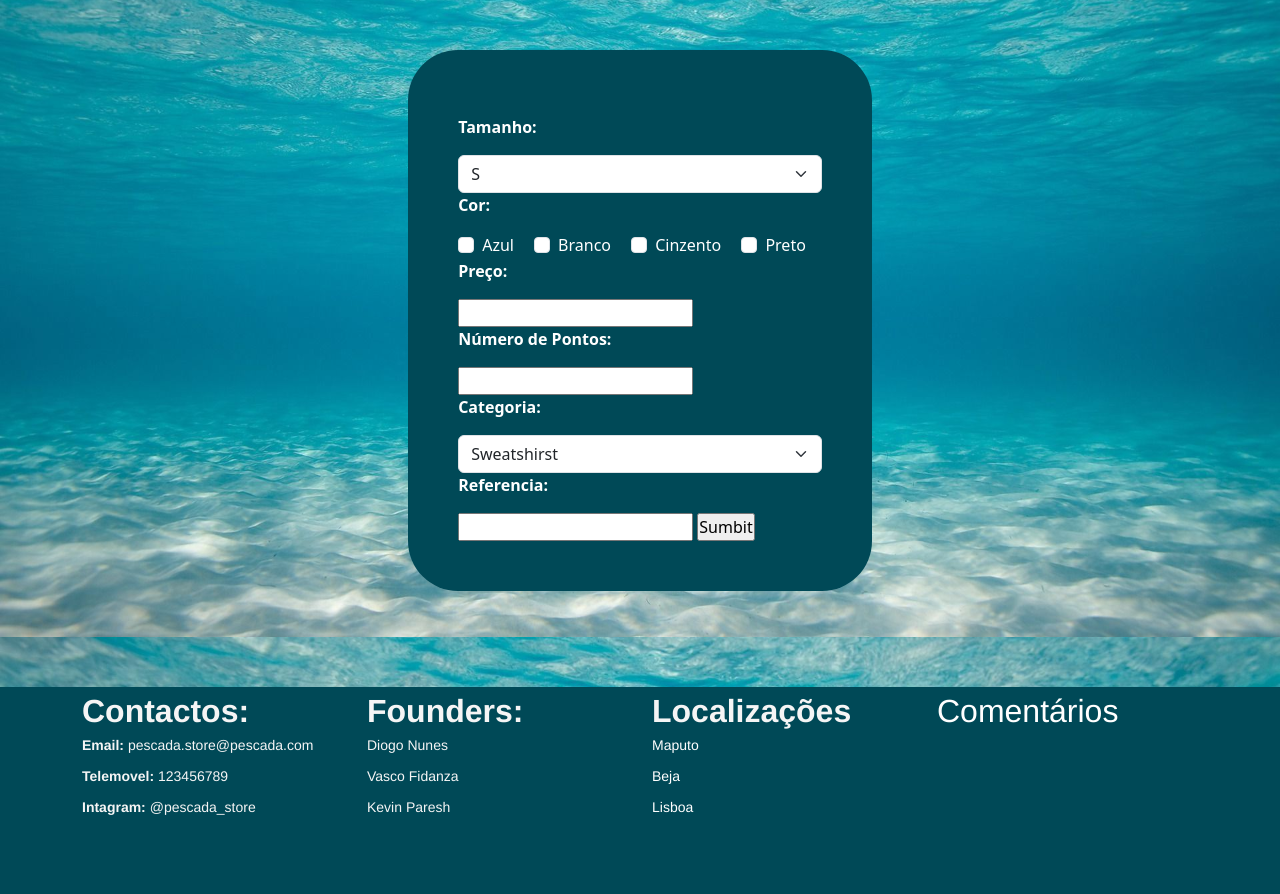
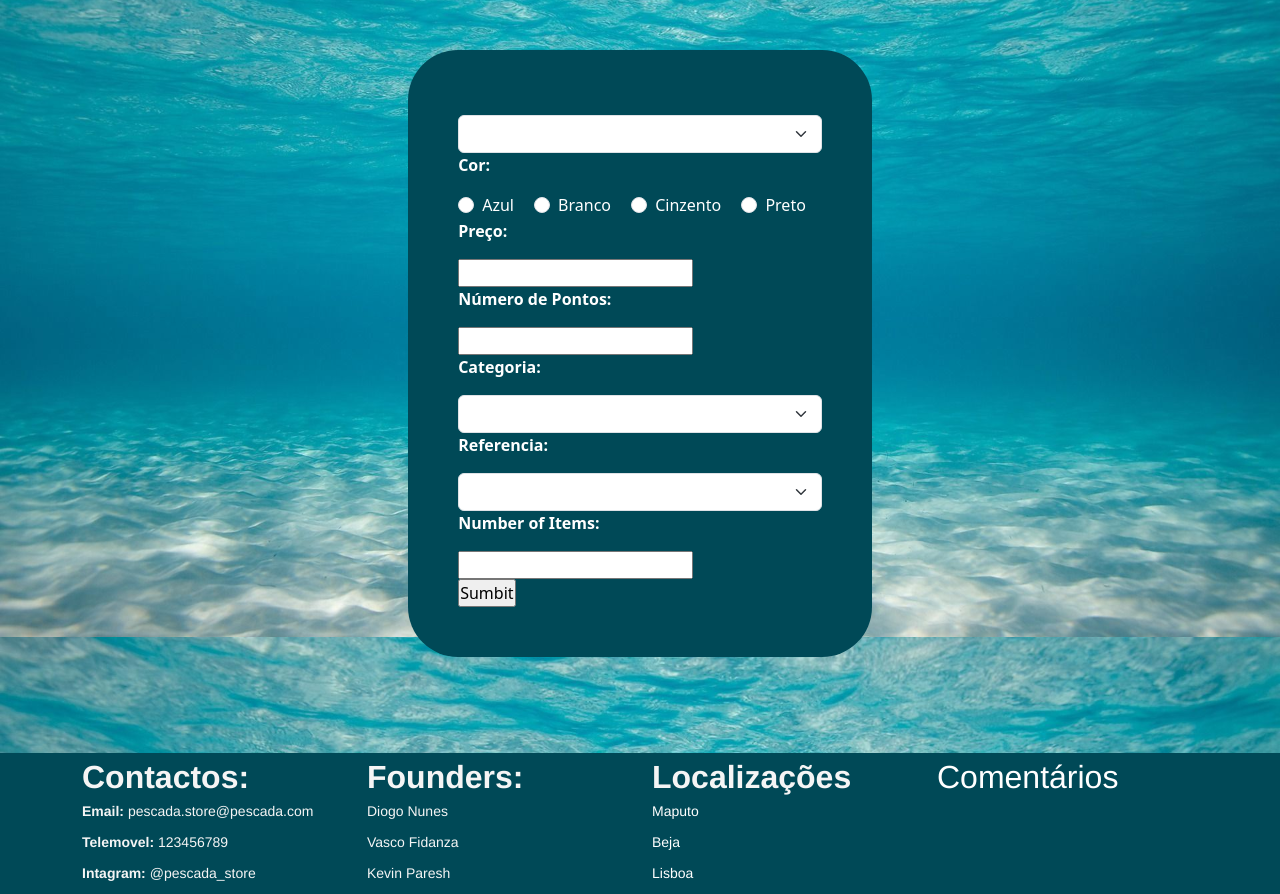
Before and after one commit to DiogoNunesDev/Clothing-Web-Site, a Django app: page /add_Product/ in a window 1280 px wide. Shown: the part 163-1057 px from the top of the page. Before the commit the page ends 978 px from the top, so only its background shows below. Run offline with Django 4.2, Linux system fonts and the light colour scheme.

Commit message:
melhorias no addProduct, alterei nomes das imagens

```diff
--- a/store/models.py
+++ b/store/models.py
@@ -8,14 +8,14 @@ class Produto(models.Model):
     preco = models.DecimalField(max_digits=8, decimal_places=2)
     num_pontos = models.IntegerField(default=0)
     categoria = models.CharField(max_length=50)
-    referencia = models.CharField(max_length=4, default="0")
+    referencia = models.CharField(max_length=4)
     image = models.CharField(max_length=255, default="whiteLogo.png")
 
     def __str__(self):
         return self.categoria + " - " + self.cor + " -> " + str(self.preco) + "€"
 
-    def makeProduct(t, c, p, np, cat):
-        product = Produto(tamanho=t, cor=c, preco=p, num_pontos=np, categoria=cat)
+    def makeProduct(tamanho, cor, preco, num_pontos, categoria, referencia, image):
+        product = Produto(tamanho=tamanho, cor=cor, preco=preco, num_pontos=num_pontos, categoria=categoria, referencia=referencia, image=image)
         product.save()
 class CarrinhoCompras(models.Model):
     num_itens = models.IntegerField(default=0)
--- a/store/views.py
+++ b/store/views.py
@@ -104,14 +104,21 @@ def profile(request):
 
 def addProduct(request):
     if request.user.staff:
-        tamanho = request.POST['tamanho']
-        cor = request.POST['cor']
-        preco = request.POST['preco']
-        num_pontos = request.POST['num_pontos']
-        categoria = request.POST['categoria']
-        referencia = request.POST['referencia']
-        image = cor+referencia
-        Produto.makeProduct(tamanho, cor, preco, num_pontos, categoria, image)
+        if request.method == 'POST':
+            num_items = int(request.POST.get('num_items', 0))
+            tamanho = request.POST.get('tamanho', '')
+            cor = request.POST.get('cor', '')
+            preco = request.POST.get('preco', 0)
+            num_pontos = request.POST.get('num_pontos', 0)
+            categoria = request.POST.get('categoria', '')
+            referencia = request.POST.get('referencia', '')
+            print(referencia)
+            print(num_items)
+            image = cor + referencia + '.png'
+
+            for i in range(num_items):
+                Produto.makeProduct(tamanho, cor, preco, num_pontos, categoria, referencia, image)
+            return render(request, 'addProduct.html', {'msg': 'Produtos Inseridos!'})
     else:
         return redirect('login_view')
 
--- a/templates/addProduct.html
+++ b/templates/addProduct.html
@@ -2,46 +2,59 @@
     {% block title %}Pescada Store: Adicionar Produtos{% endblock %}
     {% block conteudo %}
         <link href="https://cdn.jsdelivr.net/npm/bootstrap@5.3.0-alpha3/dist/css/bootstrap.min.css" rel="stylesheet" integrity="sha384-KK94CHFLLe+nY2dmCWGMq91rCGa5gtU4mk92HdvYe+M/SXH301p5ILy+dN9+nJOZ" crossorigin="anonymous">
-    <script src="https://cdn.jsdelivr.net/npm/bootstrap@5.3.0-alpha3/dist/js/bootstrap.bundle.min.js" integrity="sha384-ENjdO4Dr2bkBIFxQpeoTz1HIcje39Wm4jDKdf19U8gI4ddQ3GYNS7NTKfAdVQSZe" crossorigin="anonymous"></script>
+        <script src="https://cdn.jsdelivr.net/npm/bootstrap@5.3.0-alpha3/dist/js/bootstrap.bundle.min.js" integrity="sha384-ENjdO4Dr2bkBIFxQpeoTz1HIcje39Wm4jDKdf19U8gI4ddQ3GYNS7NTKfAdVQSZe" crossorigin="anonymous"></script>
+
+        {% if msg %}
+            <p><strong>{{ msg }}</strong></p>
+        {% endif %}
+
         <div class="div_formulario">
             <form action="{% url 'addProduct' %}" method="post" class="form_type">
                 {% csrf_token %}
-                <p><strong>Tamanho: </strong></p>
-                <select class="form-select" name="tamanho">
-                    <option>S</option>
-                    <option>M</option>
-                    <option>L</option>
+                <select class="form-select" name="tamanho" required>
+                  <option selected disabled></option>
+                  <option value="S">S</option>
+                  <option value="M">M</option>
+                  <option value="L">L</option>
                 </select>
                 <p><strong>Cor: </strong></p>
                 <div class="form-check form-check-inline">
-                    <input type="checkbox" name="Azul" class="form-check-input">
-                    <label for="Azul" class="form-check-label">Azul</label>
+                    <input type="radio" name="cor" class="form-check-input" value="Azul" required>
+                    <label for="cor" class="form-check-label">Azul</label>
                 </div>
                 <div class="form-check form-check-inline">
-                    <input type="checkbox" name="Branco" class="form-check-input">
-                    <label for="Branco" class="form-check-label">Branco</label>
+                    <input type="radio" name="cor" class="form-check-input" value="Branco" required>
+                    <label for="cor" class="form-check-label">Branco</label>
                 </div>
                 <div class="form-check form-check-inline">
-                    <input type="checkbox" name="Cinzento" class="form-check-input">
-                    <label for="Cinzento" class="form-check-label">Cinzento</label>
+                    <input type="radio" name="cor" class="form-check-input" value="Cinzento" required>
+                    <label for="cor" class="form-check-label">Cinzento</label>
                 </div>
                 <div class="form-check form-check-inline">
-                    <input type="checkbox" name="Preto" class="form-check-input">
-                    <label for="Preto" class="form-check-label">Preto</label>
+                    <input type="radio" name="cor" class="form-check-input" value="Preto" required>
+                    <label for="cor" class="form-check-label">Preto</label>
                 </div>
                 <p><strong>Preço: </strong></p>
-                <input type="number" name="preco">
+                <input type="number" name="preco" step="0.01" min="1" required>
                 <p><strong>Número de Pontos: </strong></p>
-                <input type="number" name="num_pontos">
+                <input type="number" name="num_pontos" min="1" required>
                 <p><strong>Categoria: </strong></p>
-                <select class="form-select" name="categoria">
+                <select class="form-select" name="categoria" required>
+                    <option selected disabled></option>
                     <option>Sweatshirst</option>
                     <option>T-Shirt</option>
                 </select>
                 <p><strong>Referencia: </strong></p>
-                <input type="text" name="referencia">
+                <select class="form-select" name="referencia" required>
+                    <option selected disabled></option>
+                    <option>SS01</option>
+                    <option>SS02</option>
+                    <option>TS01</option>
+                </select>
+                <p><strong>Number of Items: </strong></p>
+                <input type="number" name="num_items" min="1" required>
+                <br>
                 <input type="submit" value="Sumbit">
             </form>
         </div>
-
     {% endblock %}
```
Also changed, not shown: templates/signup.html (+9 -0 lines), db.sqlite3, store/migrations/0014_alter_produto_referencia.py (added), store/static/store/images/AzulBackSS01.png (added), store/static/store/images/AzulModelSS01.png (added), store/static/store/images/AzulSS01.png (added), 21 other files.
